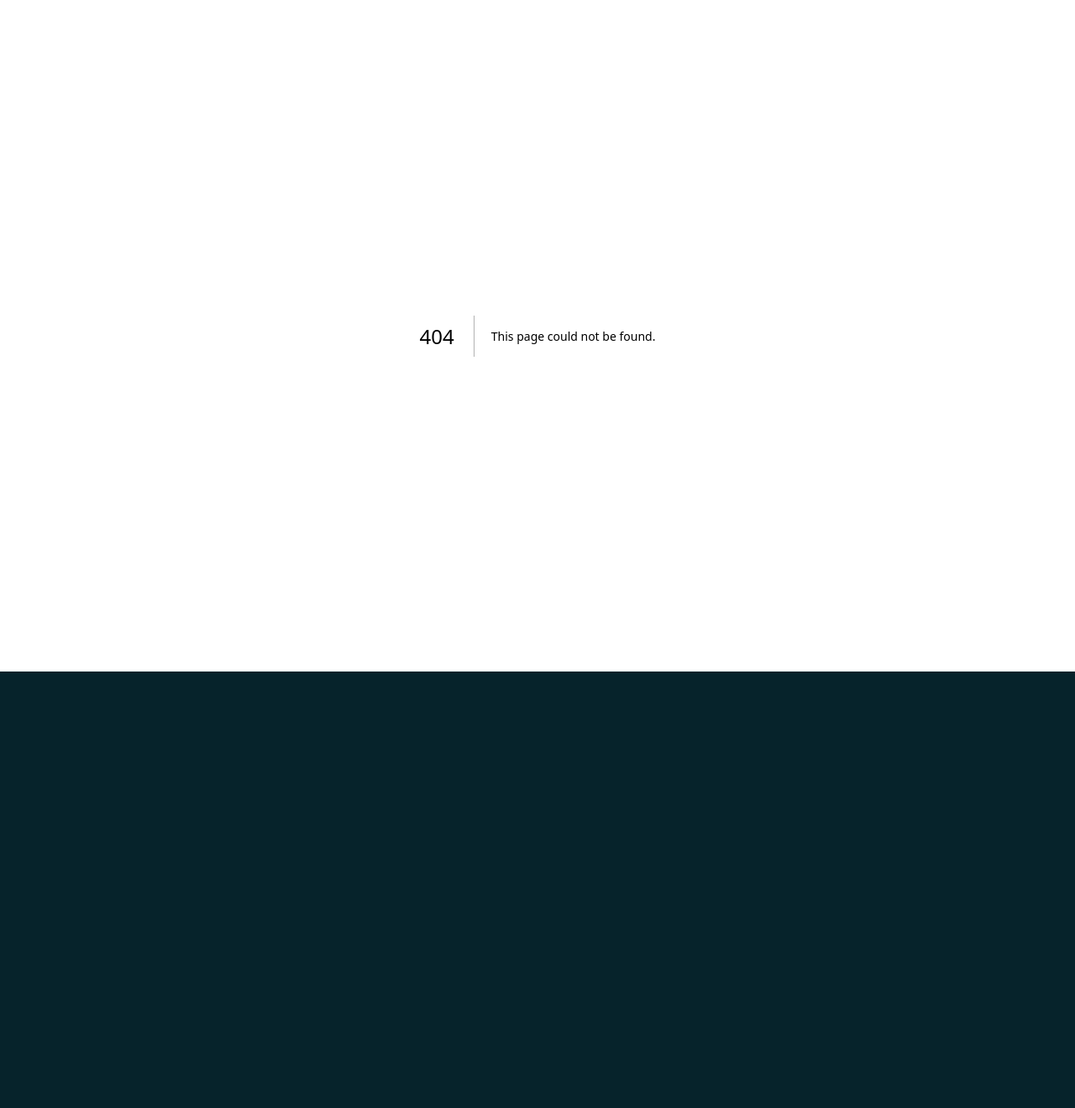
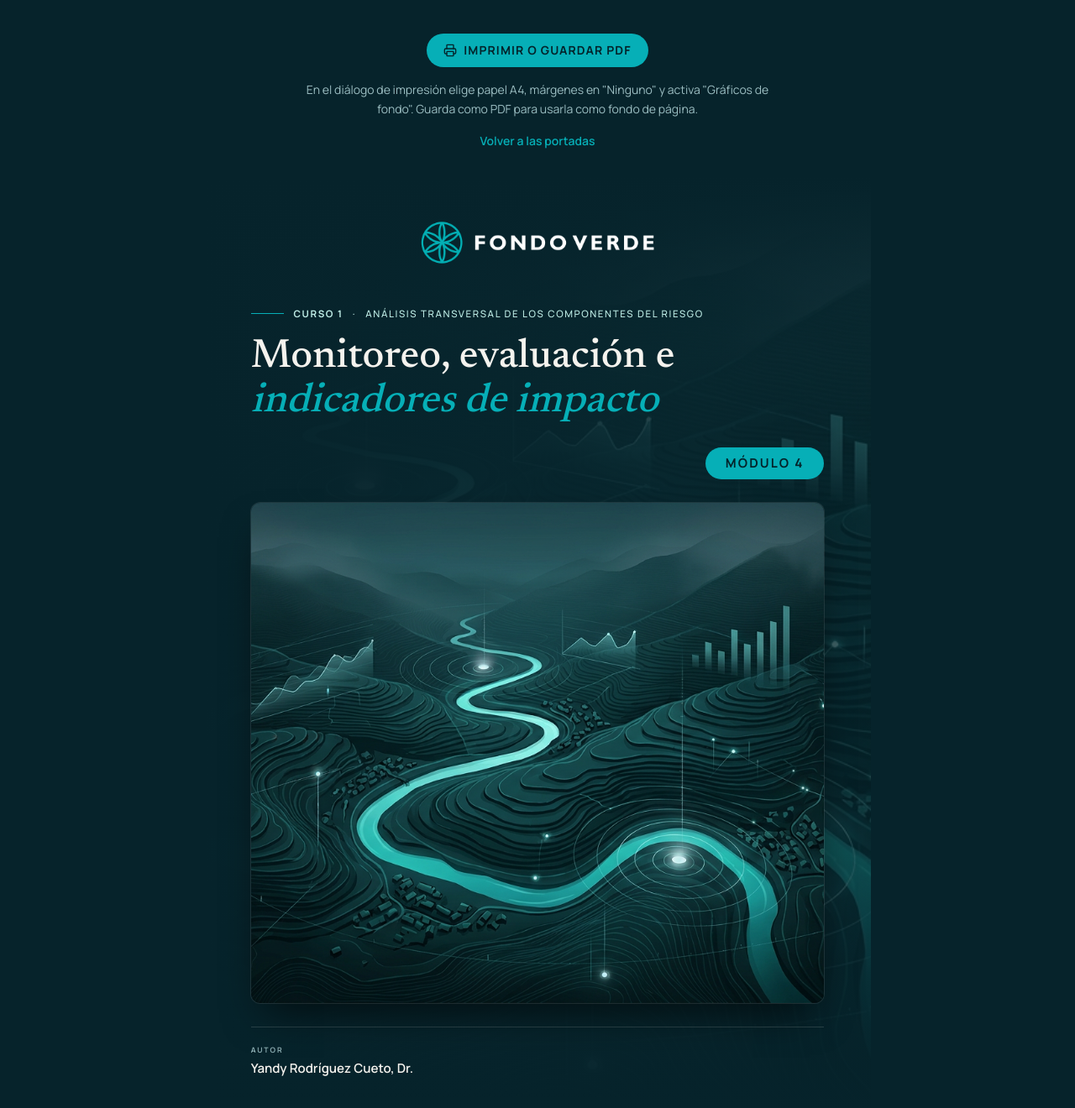
Before and after one commit to marcossarlo/fondoverde-biblioteca-portadas-diplomado-gird, a Next.js app: page /portada-c-modulo-4 in a window 1280 px wide. Before the commit this address had no page. Shown: the top 1320 px of the page at 84% size. Before the commit the page ends 800 px from the top, so only its background shows below. Built offline with nearby package versions, Linux system fonts and the light colour scheme.

Commit message:
feat: add Módulo 4 portada and related components

```diff
--- /dev/null
+++ b/app/portada-c-modulo-4/page.tsx
@@ -0,0 +1,47 @@
+import type { Metadata } from 'next'
+import Link from 'next/link'
+import { EbookCoverCModulo4 } from '@/components/hero/ebook-cover-c-modulo-4'
+import { PrintButton } from '@/components/hero/print-button'
+
+export const metadata: Metadata = {
+  title: 'Portada C (A4) | Módulo 4 · Fondo Verde',
+  description:
+    'Portada del Módulo 4, Monitoreo, evaluación e indicadores de impacto, en tamaño A4 lista para imprimir o exportar a PDF.',
+}
+
+const printStyles = `
+  @page { size: A4; margin: 0; }
+  @media print {
+    html, body { background: none !important; margin: 0 !important; padding: 0 !important; }
+    .no-print { display: none !important; }
+    .a4-stage { padding: 0 !important; display: block !important; }
+    .a4-sheet { width: 210mm !important; height: 297mm !important; break-inside: avoid; page-break-after: avoid; }
+    * { -webkit-print-color-adjust: exact !important; print-color-adjust: exact !important; }
+  }
+`
+
+export default function PortadaCModulo4Page() {
+  return (
+    <main className="flex min-h-screen flex-col items-center bg-background">
+      <style>{printStyles}</style>
+
+      <header className="no-print flex w-full max-w-3xl flex-col items-center gap-4 px-6 pt-10 pb-8 text-center">
+        <PrintButton />
+        <p className="max-w-xl text-sm leading-relaxed text-pretty text-muted-foreground">
+          En el diálogo de impresión elige papel A4, márgenes en &quot;Ninguno&quot; y activa &quot;Gráficos de
+          fondo&quot;. Guarda como PDF para usarla como fondo de página.
+        </p>
+        <Link
+          href="/"
+          className="text-sm font-semibold text-primary underline-offset-4 hover:underline focus-visible:underline focus-visible:outline-none"
+        >
+          Volver a las portadas
+        </Link>
+      </header>
+
+      <div className="a4-stage flex w-full justify-start overflow-x-auto px-6 pb-16 md:justify-center">
+        <EbookCoverCModulo4 priority className="w-[210mm] shrink-0" />
+      </div>
+    </main>
+  )
+}
--- a/components/hero/cover-showcase.tsx
+++ b/components/hero/cover-showcase.tsx
@@ -2,6 +2,7 @@ import Link from 'next/link'
 import { EbookCoverC } from './ebook-cover-c'
 import { EbookCoverCModulo2 } from './ebook-cover-c-modulo-2'
 import { EbookCoverCModulo3 } from './ebook-cover-c-modulo-3'
+import { EbookCoverCModulo4 } from './ebook-cover-c-modulo-4'
 import { EbookCoverLarge } from './ebook-cover-large'
 import { EbookCoverLargeV2 } from './ebook-cover-large-v2'
 
@@ -72,6 +73,19 @@ export function CoverShowcase() {
           Ver Módulo 3 en A4 para imprimir
         </Link>
       </section>
+
+      <section
+        aria-label="Portada del documento, Módulo 4"
+        className="flex min-h-screen flex-col items-center justify-center gap-10 bg-background px-6 py-20 md:px-10"
+      >
+        <p className="text-xs font-bold tracking-[0.24em] text-muted-foreground uppercase">
+          Módulo 4
+        </p>
+        <EbookCoverCModulo4 className="mx-auto w-full max-w-[22rem] sm:max-w-[34rem] lg:max-w-[49.625rem]" />
+        <Link href="/portada-c-modulo-4" className={linkClassName}>
+          Ver Módulo 4 en A4 para imprimir
+        </Link>
+      </section>
     </>
   )
 }
--- /dev/null
+++ b/components/hero/ebook-cover-c-modulo-4.tsx
@@ -0,0 +1,84 @@
+import Image from 'next/image'
+
+interface EbookCoverCModulo4Props {
+  priority?: boolean
+  className?: string
+}
+
+export function EbookCoverCModulo4({ priority = false, className = '' }: EbookCoverCModulo4Props) {
+  return (
+    <figure
+      aria-label="Portada: Curso 1, Análisis transversal de los componentes del riesgo. Módulo 4, Monitoreo, evaluación e indicadores de impacto"
+      className={`a4-sheet relative isolate flex aspect-[210/297] flex-col overflow-hidden bg-background [container-type:inline-size] ${className}`}
+    >
+      <Image
+        src="/images/monitoreo-indicadores.png"
+        alt=""
+        fill
+        priority={priority}
+        sizes="(min-width: 1024px) 50rem, 100vw"
+        className="-z-20 object-cover object-[60%_50%] opacity-45"
+      />
+      <div
+        aria-hidden="true"
+        className="absolute inset-0 -z-10 bg-gradient-to-r from-background via-background/85 to-background/30"
+      />
+      <div
+        aria-hidden="true"
+        className="absolute inset-x-0 top-0 -z-10 h-[30cqw] bg-gradient-to-b from-background to-transparent"
+      />
+      <div
+        aria-hidden="true"
+        className="absolute inset-x-0 bottom-0 -z-10 h-[40cqw] bg-gradient-to-t from-background to-transparent"
+      />
+
+      <div className="flex h-full flex-col px-[7cqw] pt-[6cqw] pb-[6cqw]">
+        <Image
+          src="/images/fondo-verde-logo-oscuro.png"
+          alt="Fondo Verde"
+          width={1650}
+          height={340}
+          priority={priority}
+          className="h-[8cqw] w-auto self-center"
+        />
+
+        <div className="mt-[6cqw] flex flex-col gap-[2.6cqw]">
+          <p className="flex items-center gap-[1.4cqw] text-[1.45cqw] leading-none font-medium tracking-[0.14em] whitespace-nowrap text-accent uppercase">
+            <span aria-hidden="true" className="h-px w-[5cqw] shrink-0 bg-primary" />
+            <span className="font-bold">Curso 1</span>
+            <span aria-hidden="true">·</span>
+            <span>Análisis transversal de los componentes del riesgo</span>
+          </p>
+
+          <h2 className="font-serif text-[6.1cqw] leading-[1.08] font-medium text-balance text-foreground">
+            Monitoreo, evaluación e{' '}
+            <em className="text-primary italic">indicadores de impacto</em>
+          </h2>
+        </div>
+
+        <div className="mt-[3.5cqw] flex justify-end">
+          <span className="inline-flex items-center rounded-full bg-primary px-[3cqw] py-[1cqw] text-[1.9cqw] font-bold tracking-[0.14em] whitespace-nowrap text-primary-foreground uppercase">
+            Módulo 4
+          </span>
+        </div>
+
+        <div className="relative mt-[3.5cqw] min-h-0 flex-1 overflow-hidden rounded-[1.4cqw] shadow-[0_3cqw_6cqw_-2cqw_rgba(0,0,0,0.7)] ring-1 ring-foreground/10">
+          <Image
+            src="/images/monitoreo-indicadores.png"
+            alt="Ilustración de un territorio de montañas y río con estaciones de monitoreo luminosas y gráficos de indicadores flotando sobre el paisaje"
+            fill
+            sizes="(min-width: 1024px) 44rem, 100vw"
+            className="object-cover object-[55%_50%]"
+          />
+        </div>
+
+        <div className="mt-[3.5cqw] flex flex-col gap-[0.5cqw] border-t border-foreground/15 pt-[2.6cqw]">
+          <span className="text-[1.1cqw] font-semibold tracking-[0.22em] text-muted-foreground uppercase">
+            Autor
+          </span>
+          <span className="text-[1.9cqw] font-semibold">Yandy Rodríguez Cueto, Dr.</span>
+        </div>
+      </div>
+    </figure>
+  )
+}
```
Also changed, not shown: public/images/monitoreo-indicadores.png (added).
